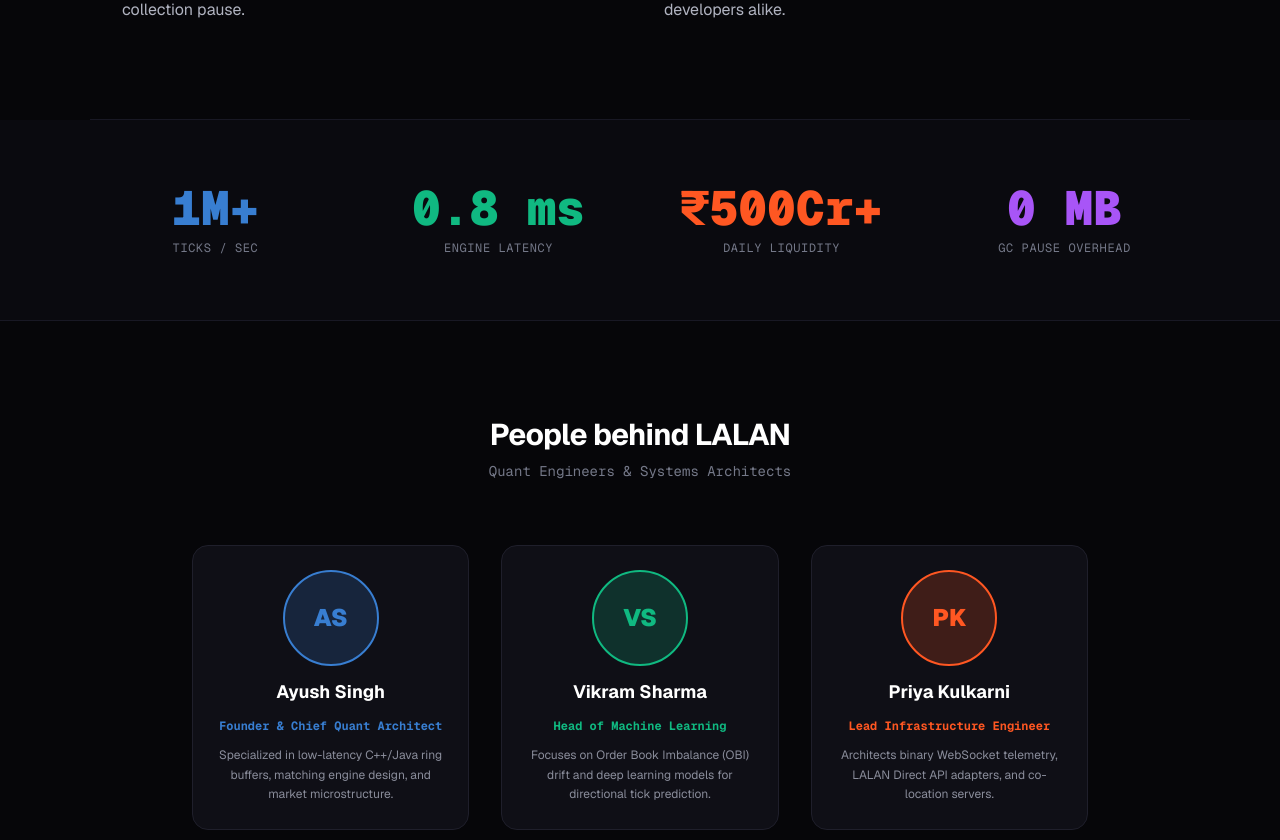
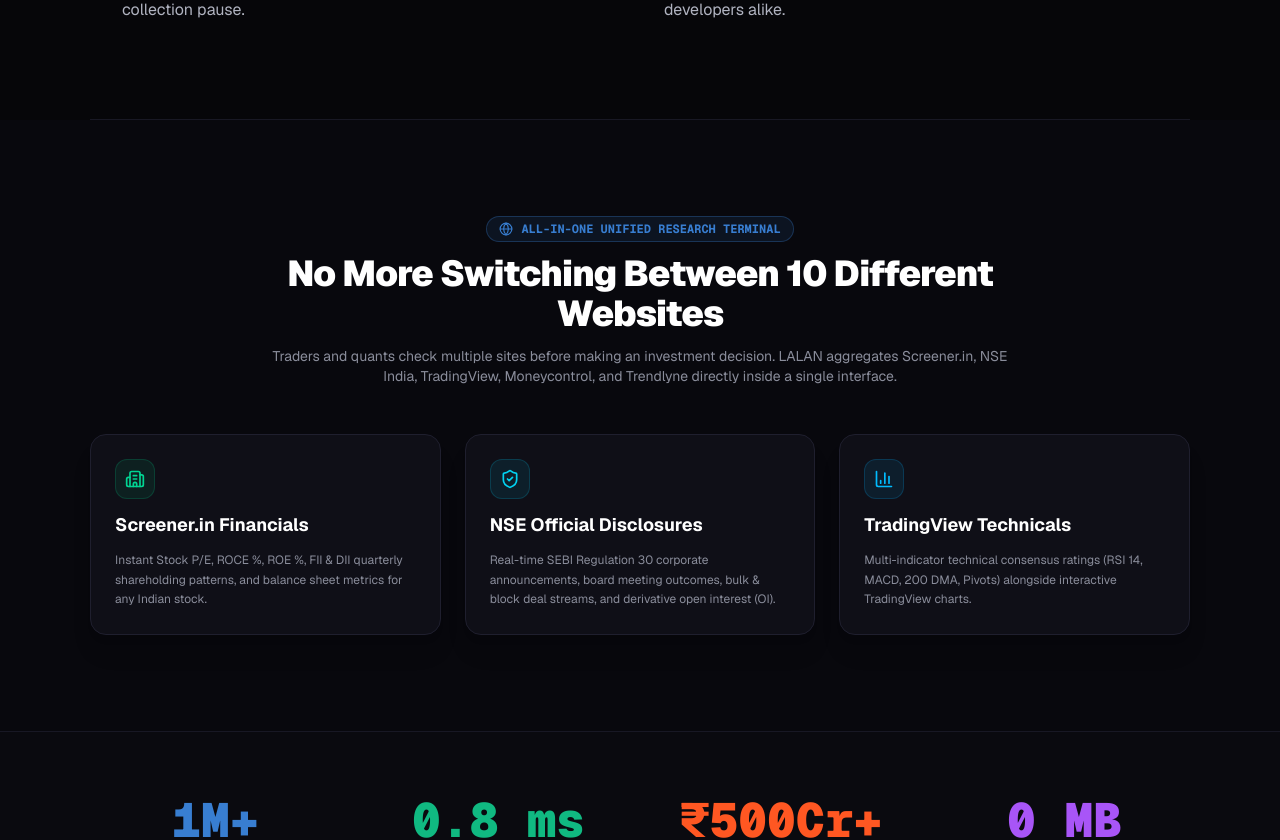
Before and after one commit to eayushsingh/hft-orderbook-predictor, a Next.js app in the folder hft-dashboard/: page /about in a window 1280 px wide. Shown: the part 740-1580 px from the top of the page. Built offline with nearby package versions, Linux system fonts and the light colour scheme.

Commit message:
docs(about): add Screener.in, NSE India, TradingView and Multi-Source Hub showcase to About page and modal

```diff
--- a/hft-dashboard/src/app/about/page.tsx
+++ b/hft-dashboard/src/app/about/page.tsx
@@ -5,7 +5,7 @@
 import { motion } from "framer-motion";
 import LalanSiteHeader from "@/components/LalanSiteHeader";
 import LalanSiteFooter from "@/components/LalanSiteFooter";
-import { Zap, Cpu, ShieldCheck, Activity, Users, ArrowRight, Award } from "lucide-react";
+import { Zap, Cpu, ShieldCheck, Activity, Users, ArrowRight, Award, Globe, Building2, BarChart3, Newspaper, PieChart, ExternalLink } from "lucide-react";
 
 export default function AboutPage() {
   return (
@@ -49,6 +49,59 @@
               <p>
                 And yet, we stay true to our founding principle: providing clean, trustworthy, production-grade tools for retail investors and quant developers alike.
               </p>
+            </div>
+          </div>
+        </section>
+
+        {/* ── ALL-IN-ONE MULTI-SOURCE INTELLIGENCE HUB SECTION ── */}
+        <section className="py-16 sm:py-24 px-4 sm:px-8 bg-[#08080d] border-b border-[#181824]">
+          <div className="max-w-[1100px] mx-auto space-y-12">
+            <div className="text-center space-y-3 max-w-3xl mx-auto">
+              <div className="inline-flex items-center gap-2 px-3 py-1 rounded-full bg-[#387ed1]/10 border border-[#387ed1]/30 text-[#387ed1] text-xs font-mono font-bold uppercase">
+                <Globe className="w-3.5 h-3.5 animate-pulse" />
+                <span>All-In-One Unified Research Terminal</span>
+              </div>
+              <h2 className="text-2xl sm:text-4xl font-black text-white tracking-tight">
+                No More Switching Between 10 Different Websites
+              </h2>
+              <p className="text-xs sm:text-sm text-[#8a8d9b]">
+                Traders and quants check multiple sites before making an investment decision. LALAN aggregates Screener.in, NSE India, TradingView, Moneycontrol, and Trendlyne directly inside a single interface.
+              </p>
+            </div>
+
+            <div className="grid grid-cols-1 md:grid-cols-3 gap-6">
+              {/* Feature 1 */}
+              <div className="p-6 rounded-2xl bg-[#0f0f17] border border-[#1f1f2e] space-y-3 shadow-xl">
+                <div className="flex h-10 w-10 items-center justify-center rounded-xl bg-emerald-500/10 border border-emerald-500/20 text-emerald-400">
+                  <Building2 className="h-5 w-5" />
+                </div>
+                <h3 className="text-lg font-bold text-white">Screener.in Financials</h3>
+                <p className="text-xs text-[#8a8d9b] leading-relaxed">
+                  Instant Stock P/E, ROCE %, ROE %, FII &amp; DII quarterly shareholding patterns, and balance sheet metrics for any Indian stock.
+                </p>
+              </div>
+
+              {/* Feature 2 */}
+              <div className="p-6 rounded-2xl bg-[#0f0f17] border border-[#1f1f2e] space-y-3 shadow-xl">
+                <div className="flex h-10 w-10 items-center justify-center rounded-xl bg-cyan-500/10 border border-cyan-500/20 text-cyan-400">
+                  <ShieldCheck className="h-5 w-5" />
+                </div>
+                <h3 className="text-lg font-bold text-white">NSE Official Disclosures</h3>
+                <p className="text-xs text-[#8a8d9b] leading-relaxed">
+                  Real-time SEBI Regulation 30 corporate announcements, board meeting outcomes, bulk &amp; block deal streams, and derivative open interest (OI).
+                </p>
+              </div>
+
+              {/* Feature 3 */}
+              <div className="p-6 rounded-2xl bg-[#0f0f17] border border-[#1f1f2e] space-y-3 shadow-xl">
+                <div className="flex h-10 w-10 items-center justify-center rounded-xl bg-sky-500/10 border border-sky-500/20 text-sky-400">
+                  <BarChart3 className="h-5 w-5" />
+                </div>
+                <h3 className="text-lg font-bold text-white">TradingView Technicals</h3>
+                <p className="text-xs text-[#8a8d9b] leading-relaxed">
+                  Multi-indicator technical consensus ratings (RSI 14, MACD, 200 DMA, Pivots) alongside interactive TradingView charts.
+                </p>
+              </div>
             </div>
           </div>
         </section>
--- a/hft-dashboard/src/components/AboutUsModal.tsx
+++ b/hft-dashboard/src/components/AboutUsModal.tsx
@@ -18,6 +18,7 @@
   Gauge,
   Workflow,
   CheckCircle2,
+  Globe,
 } from "lucide-react";
 
 interface AboutUsModalProps {
@@ -27,7 +28,7 @@
 
 export default function AboutUsModal({ isOpen, onClose }: AboutUsModalProps) {
   const [activeSection, setActiveSection] = useState<
-    "overview" | "disruptor" | "microstructure" | "brokers" | "engineers"
+    "overview" | "disruptor" | "microstructure" | "multisource" | "brokers" | "engineers"
   >("overview");
 
   if (!isOpen) return null;
@@ -72,6 +73,7 @@
           <div className="flex items-center space-x-1 border-b border-[#262634] bg-[#0d0d12] px-4 py-2 overflow-x-auto no-scrollbar shrink-0">
             {[
               { id: "overview", label: "Overview & Mission", icon: Activity },
+              { id: "multisource", label: "Screener & NSE Hub", icon: Globe },
               { id: "disruptor", label: "Zero-GC LMAX Disruptor", icon: Cpu },
               { id: "microstructure", label: "Market Microstructure", icon: Gauge },
               { id: "brokers", label: "Indian Multi-Broker Feed", icon: Building2 },
@@ -140,6 +142,51 @@
                     <h4 className="font-bold text-white font-mono text-xs">LALAN &amp; Multi-Broker Feeds</h4>
                     <p className="text-[11px] text-[#747888] mt-1">
                       Aggregated buying/selling liquidity matrix across LALAN Engine, DhanHQ, Groww, and Upstox.
+                    </p>
+                  </div>
+                </div>
+              </div>
+            )}
+
+            {/* ── SECTION: MULTI-SOURCE INTELLIGENCE HUB ── */}
+            {activeSection === "multisource" && (
+              <div className="space-y-4">
+                <div className="p-4 rounded-xl bg-[#0e0e13] border border-emerald-500/20">
+                  <h3 className="text-base font-bold font-mono text-white mb-2 flex items-center gap-2">
+                    <Globe className="h-4 w-4 text-emerald-400" />
+                    All-In-One Multi-Source Intelligence Hub
+                  </h3>
+                  <p className="text-xs text-[#9e9ea8]">
+                    LALAN integrates trusted financial portals — Screener.in, NSE India, TradingView, Moneycontrol, and Trendlyne — into a single unified terminal so quants and option traders never have to leave the application.
+                  </p>
+                </div>
+
+                <div className="grid grid-cols-1 sm:grid-cols-2 gap-3 font-mono text-xs">
+                  <div className="p-3.5 rounded-xl bg-[#101016] border border-[#242432] space-y-1">
+                    <div className="font-bold text-emerald-400">Screener.in Financials</div>
+                    <p className="text-[11px] text-[#747888]">
+                      P/E, ROCE %, ROE %, promoter/FII/DII shareholding patterns &amp; balance sheets.
+                    </p>
+                  </div>
+
+                  <div className="p-3.5 rounded-xl bg-[#101016] border border-[#242432] space-y-1">
+                    <div className="font-bold text-cyan-400">NSE Official Disclosures</div>
+                    <p className="text-[11px] text-[#747888]">
+                      SEBI Regulation 30 filings, corporate announcements, bulk/block deal streams, and OI.
+                    </p>
+                  </div>
+
+                  <div className="p-3.5 rounded-xl bg-[#101016] border border-[#242432] space-y-1">
+                    <div className="font-bold text-sky-400">TradingView Technicals</div>
+                    <p className="text-[11px] text-[#747888]">
+                      RSI 14, MACD, Moving Averages 200 DMA, Pivots &amp; combined technical gauge rating.
+                    </p>
+                  </div>
+
+                  <div className="p-3.5 rounded-xl bg-[#101016] border border-[#242432] space-y-1">
+                    <div className="font-bold text-amber-400">Moneycontrol &amp; Trendlyne</div>
+                    <p className="text-[11px] text-[#747888]">
+                      Breaking market news, FII/DII net daily cash flows (₹ Cr), &amp; delivery volume %.
                     </p>
                   </div>
                 </div>
```
